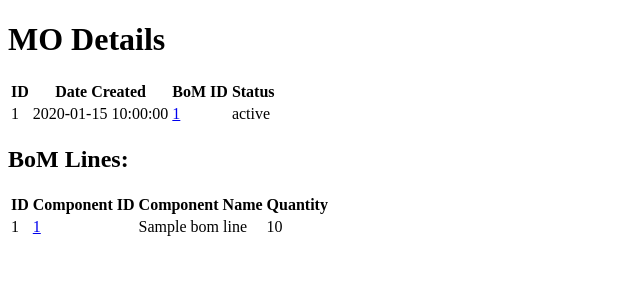
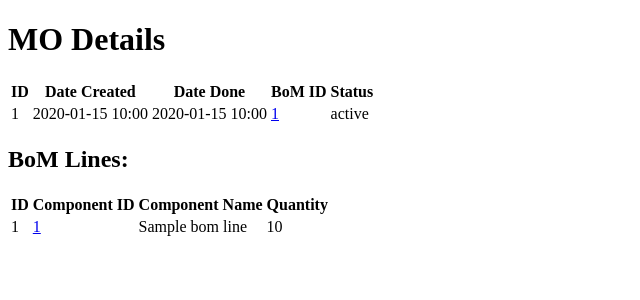
Before and after one commit to nikalmus/erp, a Flask app: page /mos/1 in a window 1280 px wide. Shown: the top 300 px of the page, without its empty margins (0-640 px from the left). Run offline with Flask 3, Linux system fonts and the light colour scheme; a database or web service that is not in the repository returns one stand-in record (values such as "Sample title"); some libraries are stand-ins or nearby versions.

Commit message:
modified mo to use timestmp for date fields

```diff
--- a/app/mo/routes.py
+++ b/app/mo/routes.py
@@ -1,5 +1,6 @@
 from flask import Blueprint, render_template
 from app.db import connect
+
 
 bp = Blueprint('mo', __name__, template_folder='templates')
 
@@ -8,7 +9,7 @@ def get_mos():
     conn = connect()
     cursor = conn.cursor()
 
-    cursor.execute("SELECT * FROM mo")
+    cursor.execute("SELECT id, date_created, date_done, bom_id, status FROM mo")
     mos = cursor.fetchall()
 
     cursor.close()
@@ -21,7 +22,7 @@ def get_mo(id):
     conn = connect()
     cursor = conn.cursor()
 
-    cursor.execute("SELECT mo.id, mo.date_created, mo.bom_id, mo.status  \
+    cursor.execute("SELECT mo.id, mo.date_created, mo.date_done, mo.bom_id, mo.status  \
                    FROM mo JOIN bom ON mo.bom_id = bom.id \
                    WHERE mo.id = %s", (id,))
 
--- a/app/mo/templates/mo_detail.html
+++ b/app/mo/templates/mo_detail.html
@@ -9,14 +9,16 @@
         <tr>
             <th>ID</th>
             <th>Date Created</th>
+            <th>Date Done</th>
             <th>BoM ID</th>
             <th>Status</th>
         </tr>
         <tr>
             <td>{{ mo[0] }}</td>
-            <td>{{ mo[1] }}</td>
-            <td><a href="/boms/{{ mo[2] }}">{{ mo[2] }}</a></td>
-            <td>{{ mo[3] }}</td>
+            <td>{{ mo[1].strftime('%Y-%m-%d %H:%M') if mo[1] else '' }}</td>
+            <td>{{ mo[2].strftime('%Y-%m-%d %H:%M') if mo[2] else '' }}</td>
+            <td><a href="/boms/{{ mo[3] }}">{{ mo[3] }}</a></td>
+            <td>{{ mo[4] }}</td>
         </tr>
     </table>
     <h2>BoM Lines:</h2>
--- a/app/mo/templates/mo_list.html
+++ b/app/mo/templates/mo_list.html
@@ -2,14 +2,15 @@
     <tr>
         <th>ID</th>
         <th>Date Created</th>
+        <th>Date Done</th>
         <th>BoM ID</th>
         <th>Status</th>
     </tr>
     {% for mo in mos %}
     <tr>
         <td><a href="{{ url_for('mo.get_mo', id=mo[0]) }}">{{ mo[0] }}</a></td>
-        <td>{{ mo[1] }}</td>
-        <td>{{ mo[2] }}</td>
+        <td>{{ mo[1].strftime('%Y-%m-%d %H:%M') if mo[1] else '' }}</td>
+        <td>{{ mo[2].strftime('%Y-%m-%d %H:%M') if mo[2] else '' }}</td>
         <td><a href="/boms/{{ mo[3] }}">{{ mo[3] }}</a></td>
         <td>{{ mo[4] }}</td>
     </tr>
--- a/database/schema.sql
+++ b/database/schema.sql
@@ -25,9 +25,11 @@ CREATE TABLE bom_line (
 CREATE TABLE mo (
   id serial PRIMARY KEY,
   description text,
-  date_created date,
+  date_created timestamptz DEFAULT now(),
+  date_done timestamptz,
   bom_id integer REFERENCES bom (id),
-  status mo_status
+  status mo_status,
+  CONSTRAINT date_created_read_only CHECK (date_created = DEFAULT)
 );
 
 -- Define the mo_status enum type
```
